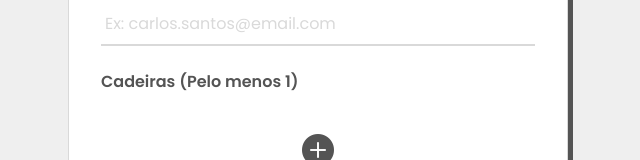
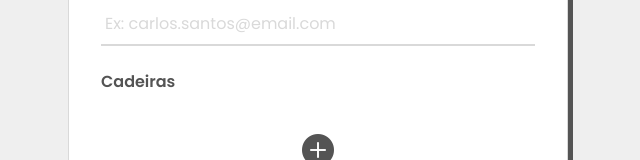
Before and after one commit to devyssonsc/Edu-Scrum-Frontend, an Angular app: page /admin-dashboard/register-teacher in a window 1280 px wide. Shown: the part 285-445 px from the top of the page, without its empty margins (322-962 px from the left). Built offline with nearby package versions, Linux system fonts and the light colour scheme; a web font is replaced by a local one.

Commit message:
fix: corrected the name of a label

```diff
--- a/src/app/pages/admin-dashboard/register-teacher/register-teacher.component.html
+++ b/src/app/pages/admin-dashboard/register-teacher/register-teacher.component.html
@@ -21,7 +21,7 @@
         </div>
 
         <div class="form-group">
-            <label>Cadeiras (Pelo menos 1)</label>
+            <label>Cadeiras</label>
 
             <div class="cadeiras-list" formArrayName="courses">
                 @for(courseGroup of courses.controls; track $index; let i = $index) {
```
